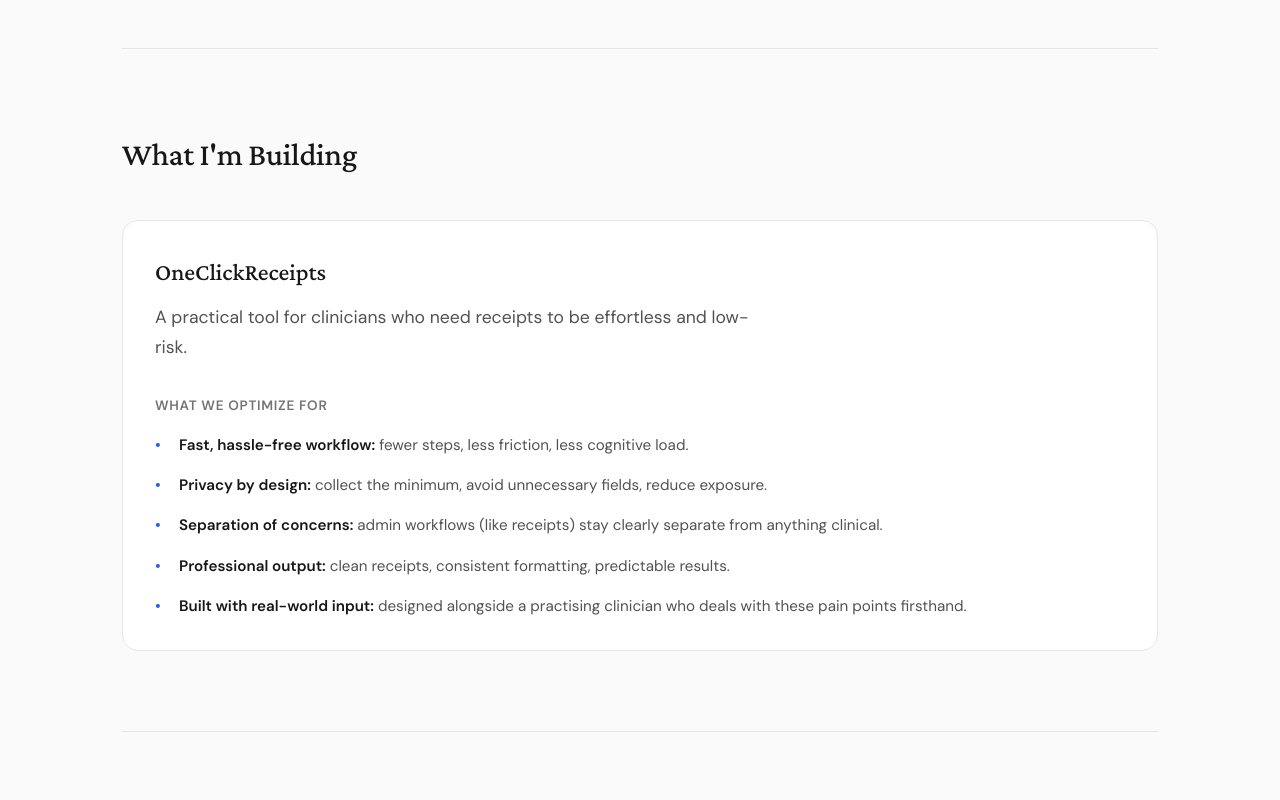
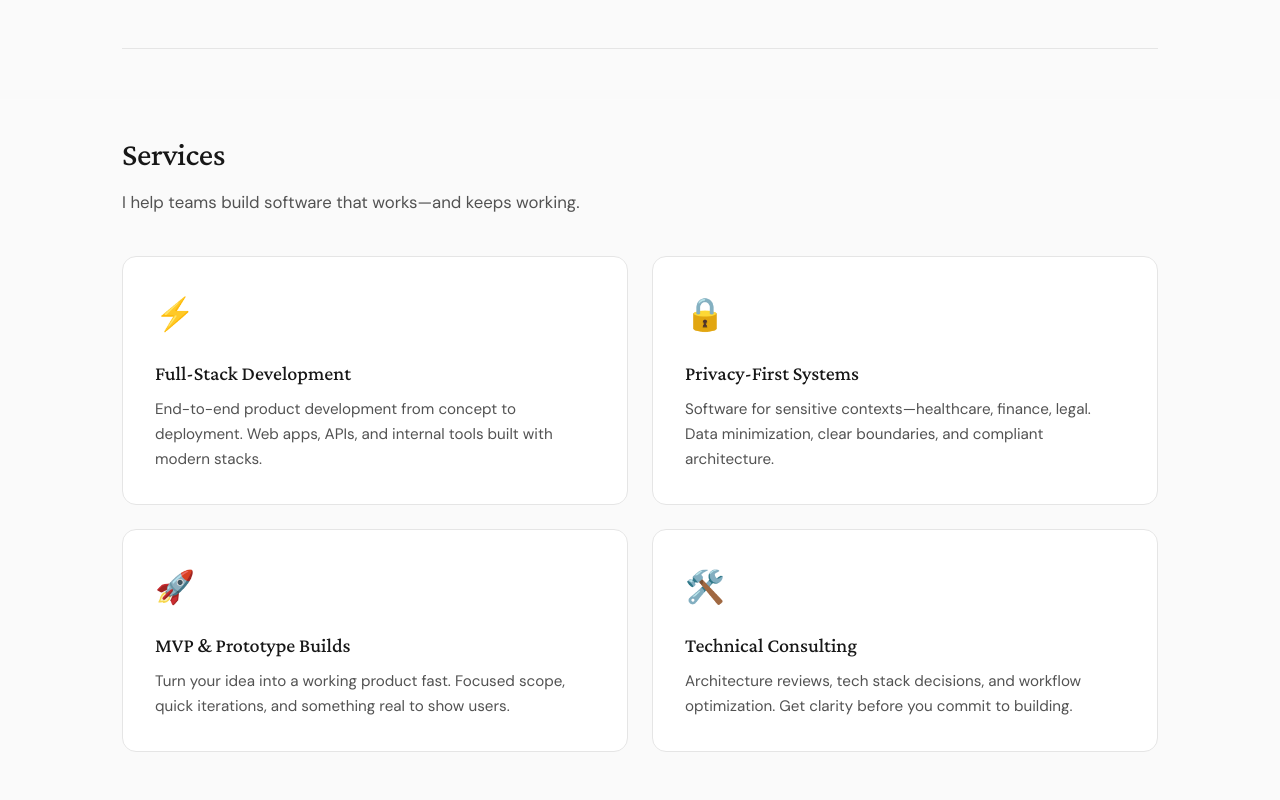
Before and after one commit to HassanRezaee/hassanrezaee.com, a plain HTML site: page index.html in a window 1280 px wide. Shown: the part 700-1500 px from the top of the page. Drawn offline with nearby package versions, Linux system fonts and the light colour scheme; animation ran at ten frames a second.

Commit message:
Replace OneClickReceipts with services section

```diff
--- a/index.html
+++ b/index.html
@@ -47,7 +47,7 @@
                     <span class="hero-label">Privacy-first software. Built to ship.</span>
                     <h1>Hi, I'm Hassan.</h1>
                     <p class="hero-tagline">I build products end-to-end, from problem definition to a working, reliable system people can use. I care about speed, simplicity, and trust—especially when the workflow touches sensitive or regulated contexts.</p>
-                    <p class="hero-highlight">Right now, I'm building <strong>OneClickReceipts</strong>, a fast, privacy-first receipt workflow for clinicians.</p>
+                    <p class="hero-highlight">I help teams and founders ship software that's <strong>fast, reliable, and privacy-conscious</strong>.</p>
                     <div class="hero-links">
                         <a href="https://github.com/hassanrezaee" target="_blank" class="btn btn-primary">
                             GitHub
@@ -68,31 +68,29 @@
 
         <section class="section">
             <div class="section-header">
-                <h2>What I'm Building</h2>
+                <h2>Services</h2>
+                <p class="section-subtitle">I help teams build software that works—and keeps working.</p>
             </div>
-            <div class="project-feature">
-                <div class="project-content">
-                    <h3>OneClickReceipts</h3>
-                    <p class="project-desc">A practical tool for clinicians who need receipts to be effortless and low-risk.</p>
-
-                    <h4>What we optimize for</h4>
-                    <ul class="feature-list">
-                        <li>
-                            <strong>Fast, hassle-free workflow:</strong> fewer steps, less friction, less cognitive load.
-                        </li>
-                        <li>
-                            <strong>Privacy by design:</strong> collect the minimum, avoid unnecessary fields, reduce exposure.
-                        </li>
-                        <li>
-                            <strong>Separation of concerns:</strong> admin workflows (like receipts) stay clearly separate from anything clinical.
-                        </li>
-                        <li>
-                            <strong>Professional output:</strong> clean receipts, consistent formatting, predictable results.
-                        </li>
-                        <li>
-                            <strong>Built with real-world input:</strong> designed alongside a practising clinician who deals with these pain points firsthand.
-                        </li>
-                    </ul>
+            <div class="services-grid">
+                <div class="service-card">
+                    <div class="service-icon">⚡</div>
+                    <h3>Full-Stack Development</h3>
+                    <p>End-to-end product development from concept to deployment. Web apps, APIs, and internal tools built with modern stacks.</p>
+                </div>
+                <div class="service-card">
+                    <div class="service-icon">🔒</div>
+                    <h3>Privacy-First Systems</h3>
+                    <p>Software for sensitive contexts—healthcare, finance, legal. Data minimization, clear boundaries, and compliant architecture.</p>
+                </div>
+                <div class="service-card">
+                    <div class="service-icon">🚀</div>
+                    <h3>MVP & Prototype Builds</h3>
+                    <p>Turn your idea into a working product fast. Focused scope, quick iterations, and something real to show users.</p>
+                </div>
+                <div class="service-card">
+                    <div class="service-icon">🛠️</div>
+                    <h3>Technical Consulting</h3>
+                    <p>Architecture reviews, tech stack decisions, and workflow optimization. Get clarity before you commit to building.</p>
                 </div>
             </div>
         </section>
--- a/styles.css
+++ b/styles.css
@@ -425,6 +425,52 @@ main {
 
 .feature-list li strong {
     color: var(--text);
+}
+
+/* Services Grid */
+.services-grid {
+    display: grid;
+    grid-template-columns: repeat(2, 1fr);
+    gap: 1.5rem;
+}
+
+.service-card {
+    padding: 2rem;
+    background: var(--surface);
+    border: 1px solid var(--border);
+    border-radius: 14px;
+    transition: all 0.25s;
+}
+
+.service-card:hover {
+    border-color: var(--accent);
+    box-shadow: 0 12px 32px var(--shadow);
+    transform: translateY(-3px);
+}
+
+.service-icon {
+    font-size: 2rem;
+    margin-bottom: 1rem;
+}
+
+.service-card h3 {
+    font-family: 'Crimson Pro', Georgia, serif;
+    font-size: 1.25rem;
+    font-weight: 500;
+    margin-bottom: 0.5rem;
+    color: var(--text);
+}
+
+.service-card p {
+    font-size: 0.95rem;
+    color: var(--text-secondary);
+    line-height: 1.65;
+}
+
+@media (max-width: 700px) {
+    .services-grid {
+        grid-template-columns: 1fr;
+    }
 }
 
 /* Principles */
```
